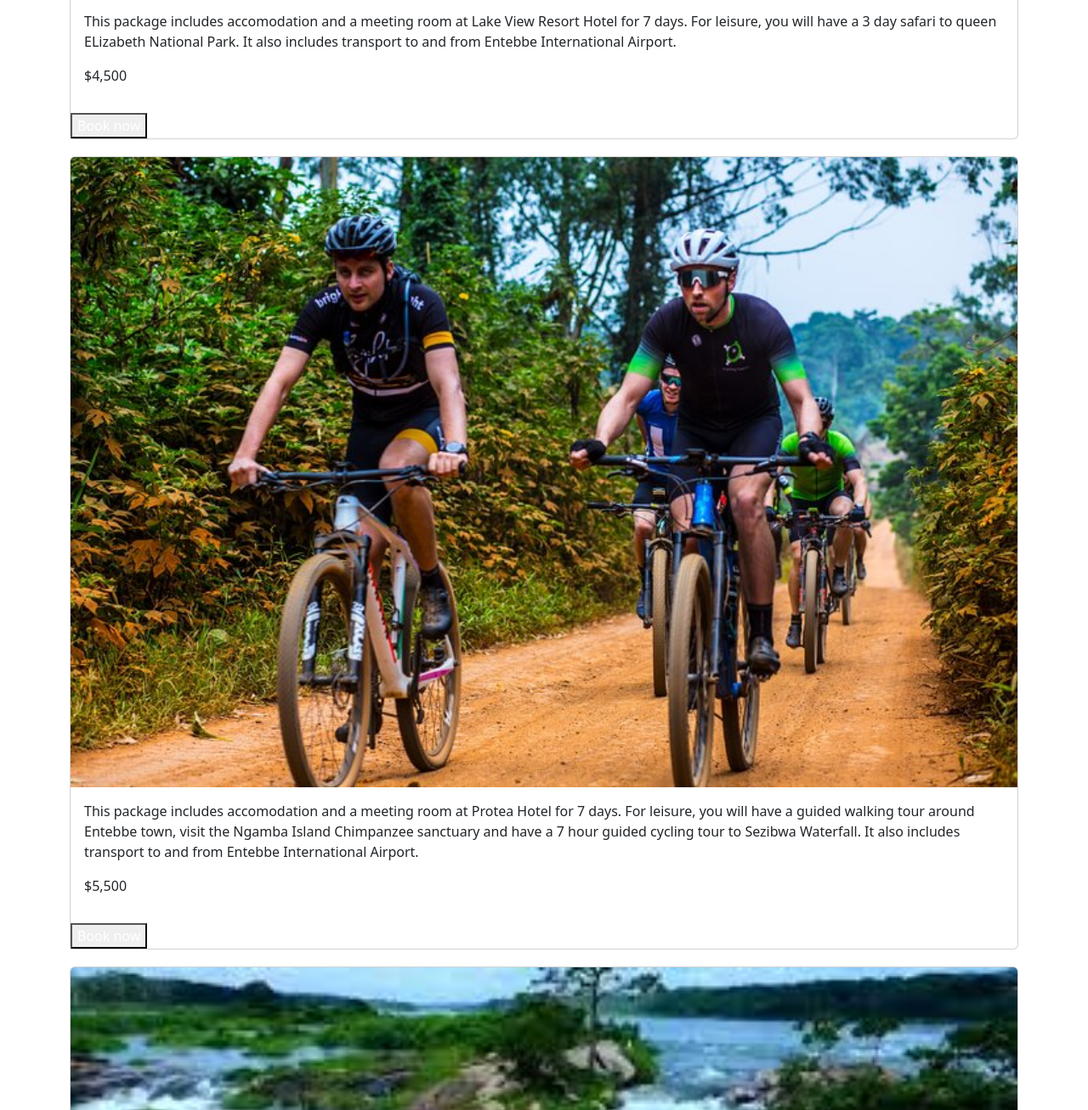
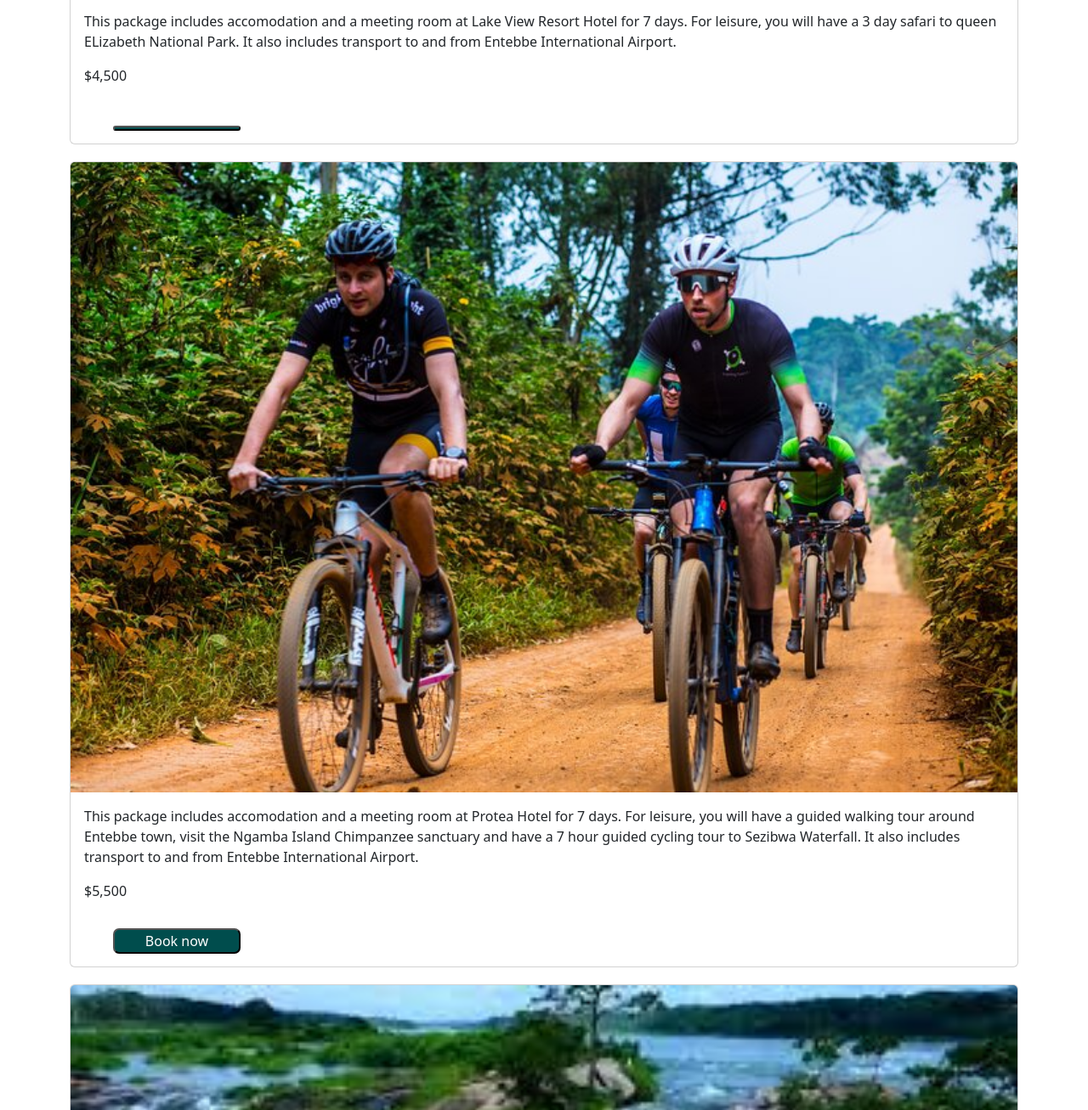
Before and after one commit to Jewel-Naomi/Turwa-MICE, a website: page booking.html in a window 1280 px wide. Shown: the part 193-1500 px from the top of the page at 85% size. Drawn offline with nearby package versions, Linux system fonts and the light colour scheme.

Commit message:
button
Added some style to the buttons

```diff
--- a/booking.html
+++ b/booking.html
@@ -83,7 +83,7 @@
                 <p>This package includes accomodation and a meeting room at Lake View Resort Hotel for 7 days. For leisure, you will have a 3 day safari to queen ELizabeth National Park. It also includes transport to and from Entebbe International Airport.</p>
                 <p>$4,500</p>
             </div>
-            <div><button><a href="payment.html" style="text-decoration: none; color: white;">Book now</a></button></div>
+            <div><button style="background-color: rgb(0,77,77); margin-bottom: 15px; width: 150px; margin-left: 50px; border-radius:7px;"></button><a href="payment.html" style="text-decoration: none; color: white;">Book now</a></button></div>
         </div>
 
 
@@ -95,7 +95,7 @@
                 <p>This package includes accomodation and a meeting room at Protea Hotel for 7 days. For leisure, you will have a guided walking tour around Entebbe town, visit the Ngamba Island Chimpanzee sanctuary and have a 7 hour guided cycling tour to Sezibwa Waterfall. It also includes transport to and from Entebbe International Airport.</p>
                 <p>$5,500</p>
             </div>
-            <div><button><a href="payment.html" style="text-decoration: none; color: white;">Book now</a></button></div>
+            <div><button style="background-color: rgb(0,77,77); margin-bottom: 15px; width: 150px; margin-left: 50px; border-radius:7px;"><a href="payment.html" style="text-decoration: none; color: white;">Book now</a></button></div>
         </div>
 
         <div class="card">
@@ -106,7 +106,7 @@
                 <p>This package includes accomodation and a meeting room at Hotel Paradise on the Nile for 7 days. For leisure, you will have a 2 day Jinja adventure trip and a Sundowner cruise to Sumuka Island. It also includes transport to and from Entebbe International Airport.</p>
                 <p>$5,000</p>
             </div>
-            <div><button style="background-color: rgb(0,77,77); margin-bottom: 15px; width: 150px; margin-left: 50%;"><a href="payment.html" style="text-decoration: none; color: white;">Book now</a></button></div>
+            <div><button style="background-color: rgb(0,77,77); margin-bottom: 15px; width: 150px; margin-left: 50px; border-radius:7px;"><a href="payment.html" style="text-decoration: none; color: white;">Book now</a></button></div>
         </div>
 
 
```
